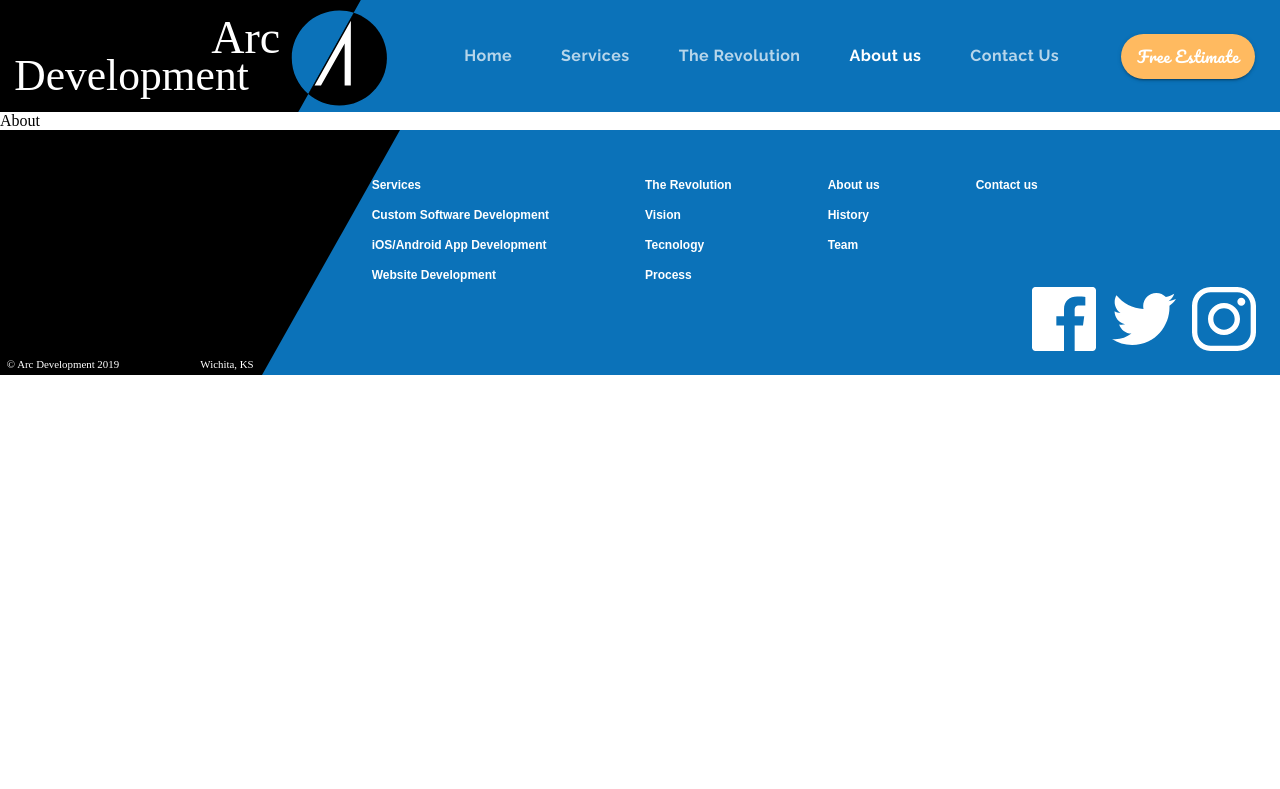
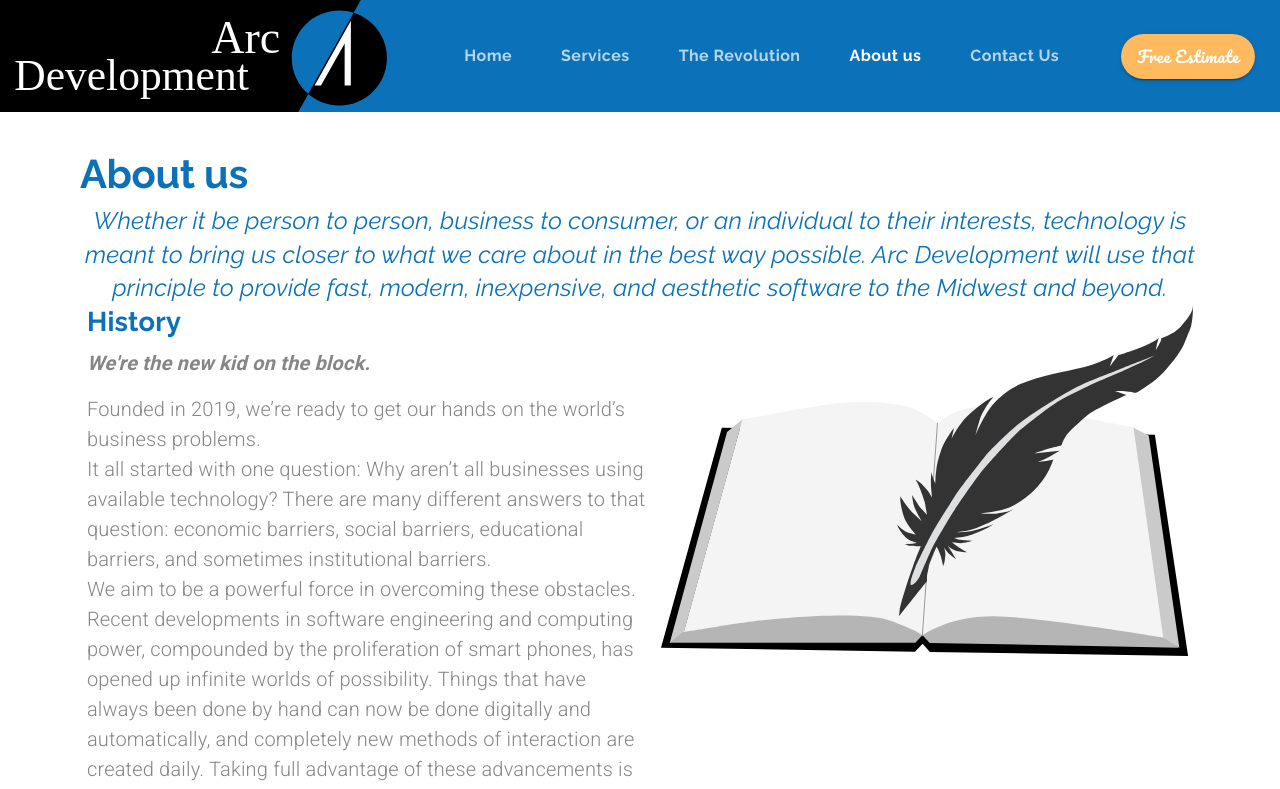
Before and after one commit to Cristianoaf81GIT/Curso-HiFi-Design-material-react, a React (Create React App) app: page /about in a window 1280 px wide. Shown: the top 789 px of the page. Built offline with nearby package versions, Linux system fonts and the light colour scheme.

Commit message:
105. About Us Page - Team

```diff
--- /dev/null
+++ b/src/components/About.jsx
@@ -0,0 +1,97 @@
+import React from 'react';
+import {makeStyles, useTheme} from '@material-ui/core/styles';
+import Grid from '@material-ui/core/Grid';
+import Typography from '@material-ui/core/Typography';
+
+import history from '../assets/history.svg';
+
+const useStyles = makeStyles(theme => ({
+  missionStatement: {
+    fontStyle: 'italic',
+    fontWeight: 300,
+    fontSize: '1.5rem',
+    maxWidth: '50em',
+    lineHeight: 1.4
+  },
+   rowContainer: {
+    paddingLeft: "5em",
+    paddingRight: "5em",
+    [theme.breakpoints.down("sm")]: {
+      paddingLeft: "1.5em",
+      paddingRight: "1.5em"
+    }
+  }
+}));
+
+const URL_SRC = 'https://github.com/zreecespieces/material-ui-course-create-react-app/blob/master/src/components/About.js';
+
+export default function About() {
+  const classes = useStyles();
+  const theme = useTheme();
+
+  return (
+    <Grid container direction="column">
+      <Grid item className={classes.rowContainer} style={{marginTop: "2em"}}>
+        <Typography variant="h2">About us</Typography>
+      </Grid>
+
+      <Grid item container justifyContent='center' className={classes.rowContainer}>
+        <Typography variant="h4" align="center" className={classes.missionStatement}>
+          Whether it be person to person, business to consumer, or an individual
+          to their interests, technology is meant to bring us closer to what we
+          care about in the best way possible. Arc Development will use that
+          principle to provide fast, modern, inexpensive, and aesthetic software
+          to the Midwest and beyond.
+        </Typography>
+      </Grid>
+
+      <Grid item container className={classes.rowContainer} justifyContent="space-around">
+        <Grid item>
+        <Grid item container direction="column" lg style={{maxWidth: "35em"}}>
+          <Typography variant="h4" gutterBottom>History</Typography>
+
+
+         <Grid item>
+          <Typography variant="body1" paragraph style={{ fontWeight: 700, fontStyle: "italic" }}>
+            We're the new kid on the block.
+          </Typography>
+
+          <Typography variant="body1">
+            Founded in 2019, we’re ready to get our hands on the world’s
+            business problems.
+          </Typography>
+
+          <Typography variant="body1">
+            It all started with one question: Why aren’t all businesses
+            using available technology? There are many different answers to
+            that question: economic barriers, social barriers, educational
+            barriers, and sometimes institutional barriers.
+          </Typography>
+
+          <Typography variant="body1">
+            We aim to be a powerful force in overcoming these obstacles.
+            Recent developments in software engineering and computing power,
+            compounded by the proliferation of smart phones, has opened up
+            infinite worlds of possibility. Things that have always been
+            done by hand can now be done digitally and automatically, and
+            completely new methods of interaction are created daily. Taking
+            full advantage of these advancements is the name of the game.
+          </Typography>
+
+          <Typography variant="body1">
+            All this change can be a lot to keep up with, and that’s where
+            we come in.
+          </Typography>
+
+        </Grid>
+      </Grid>
+    </Grid>
+      <Grid item>
+        <Grid item container justifyContent="center" lg>
+          <img src={history} alt="quill pen sitting on top of book" style={{ maxHeight: "22em" }}/>
+        </Grid>
+      </Grid>
+     </Grid>
+    </Grid>
+  );
+}
--- a/src/components/App.jsx
+++ b/src/components/App.jsx
@@ -10,6 +10,7 @@ import { BrowserRouter, Route, Switch } from 'react-router-dom';
 import MobileApps from './MobileApps';
 import Websites from './Websites';
 import Revolution from './Revolution';
+import About from './About';
 
 function App() {
   const [selectedIndex, setSelectedIndex] = useState(0);
@@ -94,7 +95,19 @@ function App() {
               />
             )}
           />
-          <Route exact path="/about" component={() => <div>About</div>} />
+
+          <Route
+            exact
+            path="/about"
+            render={(props) => (
+              <About
+                {...props}
+                setValue={setValue}
+                setSelectedIndex={setSelectedIndex}
+              />
+            )}
+          />
+
           <Route exact path="/contact" component={() => <div>Contact</div>} />
           <Route exact path="/estimate" component={() => <div>Estimate</div>} />
         </Switch>
```
